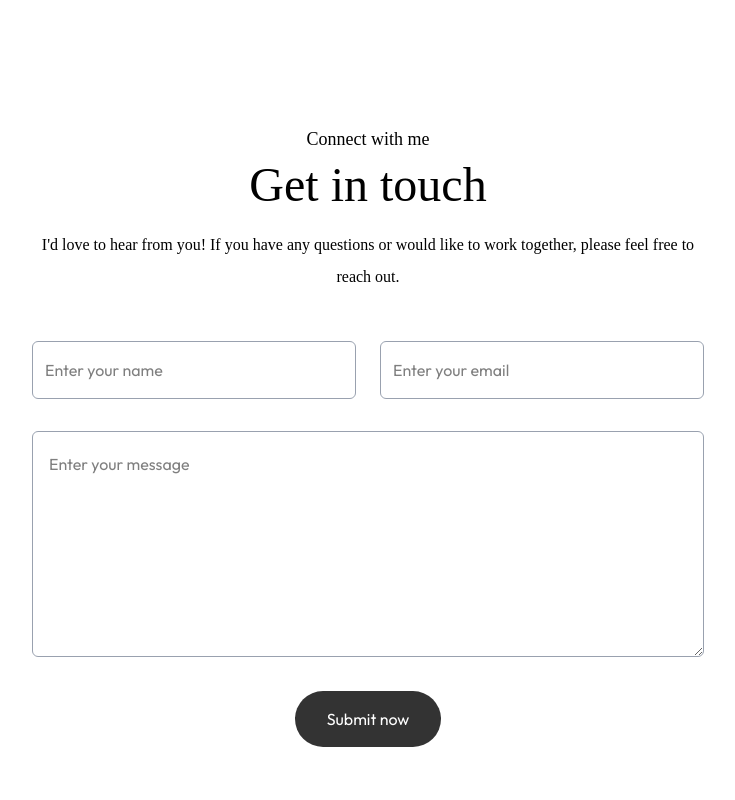
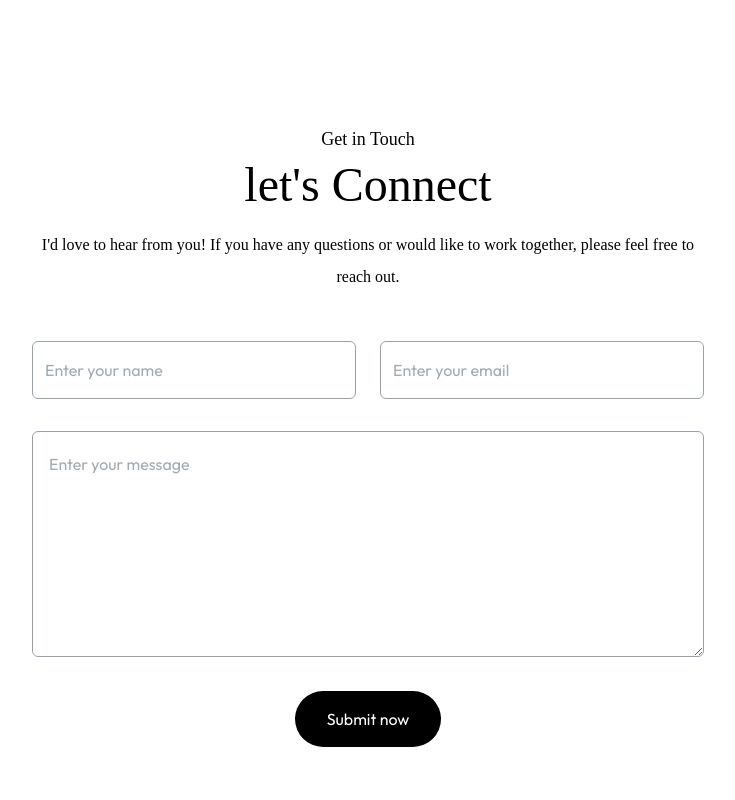
Before and after one commit to oldschoolmoron/Myportfolio, a Next.js app: page / in a window 1280 px wide. Shown: the part 2840-3640 px from the top of the page, without its empty margins (272-1007 px from the left). Built offline with nearby package versions, Linux system fonts and the light colour scheme; a web font is replaced by a local one.

Commit message:
Added full page dark mode support

```diff
--- a/app/Components/Contact.jsx
+++ b/app/Components/Contact.jsx
@@ -2,7 +2,7 @@ import React, {useState} from "react";
 import Image from "next/image";
 
 
-const Contact = () => {
+const Contact = ({isDarkMode}) => {
   const [result, setResult] = useState("");
 
   const onSubmit = async (event) => {
@@ -30,10 +30,10 @@ const Contact = () => {
   return (
     <div
       id="contact"
-      className='w-full px-[12%] py-10 scroll-mt-20 bg-[url("/footer-bg-color.png")] bg-no-repeat bg-center bg-[length:90%_auto]'
+      className={`w-full px-[12%] py-10 scroll-mt-20 bg-[url("/footer-bg-color.png")] bg-no-repeat bg-center bg-[length:90%_auto] ${isDarkMode ? "bg-none" : "" }`}
     >
-      <h4 className="text-center mb-2 text-lg font-ovo">Connect with me</h4>
-      <h2 className="text-center text-5xl font-ovo"> Get in touch</h2>
+      <h4 className="text-center mb-2 text-lg font-ovo">Get in Touch</h4>
+      <h2 className="text-center text-5xl font-ovo">let's Connect</h2>
       <p className="text-center max-w-2xl mx-auto mt-5 mb-12 font-ovo">
         I'd love to hear from you! If you have any questions or would like to
         work together, please feel free to reach out.
@@ -44,24 +44,24 @@ const Contact = () => {
             type="text"
             placeholder="Enter your name"
             required
-            className="flex-1 p-3 outline-none border-[0.5px] border-gray-400 rounded-md bg-white" name="name"
+            className={`flex-1 p-3 outline-none border-[0.5px] border-gray-400 rounded-md bg-white" name="name ${isDarkMode ? "text-white" : " text-gray-600"}`}
           />
           <input
             type="text"
             placeholder="Enter your email"
             required
-            className="flex-1 p-3 outline-none border-[0.5px] border-gray-400 rounded-md bg-white" name="email"
+            className={`flex-1 p-3 outline-none border-[0.5px] border-gray-400 rounded-md ${isDarkMode ? "text-white" : " text-gray-600"}`} name="email"
           />
         </div>
         <textarea
           rows="6"
           placeholder="Enter your message"
           required
-          className="w-full p-4 outline-none border-[0.5px] border-gray-400 rounded-md bg-white mb-6" name="message"
+          className={`w-full p-4 outline-none border-[0.5px] border-gray-400 rounded-md  mb-6 ${isDarkMode ? "text-white" : " text-gray-600"}`} name="message"
         ></textarea>
         <button
           type="submit"
-          className="py-3 px-8 w-max flex items-center justify-between gap-2 bg-black/80 text-white rounded-full mx-auto hover:bg-black duration-500"
+          className={`py-3 px-8 w-max flex items-center justify-between gap-2 rounded-full mx-auto duration-500 ${isDarkMode ? "bg-white text-black" : "bg-black text-white"}`}
         >
           Submit now
         </button>
--- a/app/Components/Footer.jsx
+++ b/app/Components/Footer.jsx
@@ -3,18 +3,18 @@ import Image from "next/image";
 import React from "react";
 import { Github, Twitter, Linkedin } from "lucide-react";
 
-const Footer = () => {
+const Footer = ({isDarkMode}) => {
   return (
     <div className="mt-20">
       <div className="text-center">
-        <Image src={assets.logo} alt="Logo" className="w-36 mx-auto mb-2" />
+        <Image src={isDarkMode? assets.logo_dark : assets.logo} alt="Logo" className="w-36 mx-auto mb-2" />
         <div className="w-max flex items-center gap-2 mx-auto">
           <Image src={assets.mail_icon} alt="Logo" className="w-6" />
           ananyapk043@gmail.com
         </div>
       </div>
       <div className="text-center sm:flex items-center justify-between border-t border-gray-400 mx-[10%] mt-12 py-6">
-        <p>Copyright © 2025 Ananya Pathak. All rights reserved.</p>
+        <p>© 2025 Ananya Pathak. All rights reserved.</p>
         <ul className="flex items-center gap-6 justify-center mt-4 sm:mt-0">
         <li>
           <a href="https://www.github.com/oldskoolmoron/" target="_blank" rel="noopener noreferrer">
```
